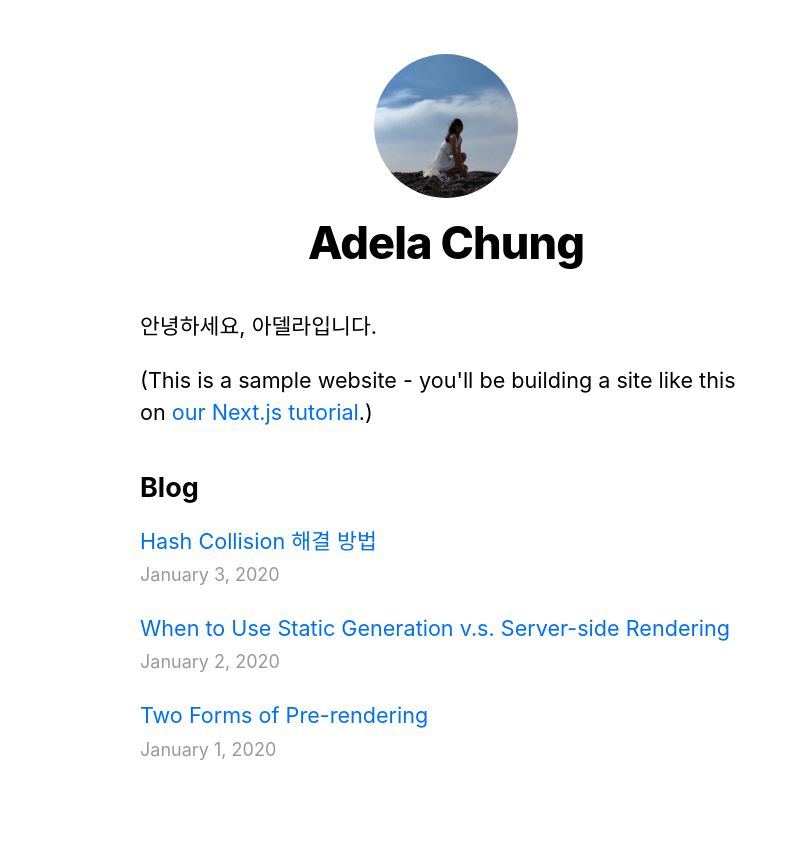
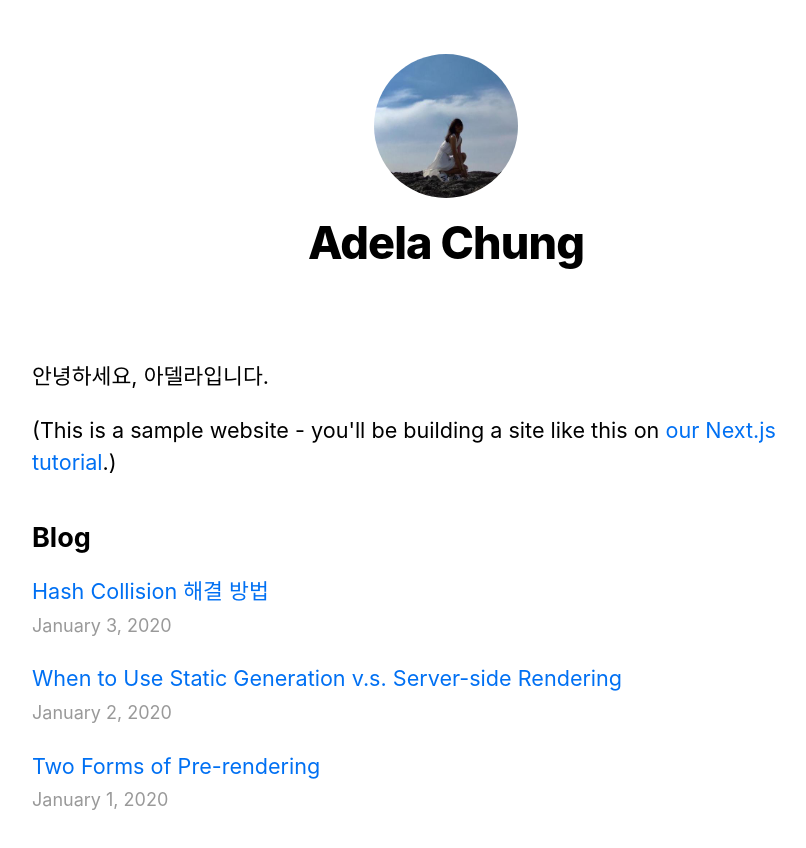
Before and after one commit to love-adela/adela.love, a Next.js app: page / in a window 1280 px wide. Shown: the top 848 px of the page, without its empty margins (194-1000 px from the left). Built offline with nearby package versions, Linux system fonts and the light colour scheme.

Commit message:
[Misc]Polishing design

```diff
--- a/components/layout.module.css
+++ b/components/layout.module.css
@@ -1,5 +1,5 @@
 .container {
-  max-width: 36rem;
+  max-width: 48rem;
   padding: 0 1rem;
   margin: 3rem auto 6rem;
 }
@@ -8,6 +8,7 @@
   display: flex;
   flex-direction: column;
   align-items: center;
+  margin-bottom: 4rem;
 }
 
 .headerImage {
```
